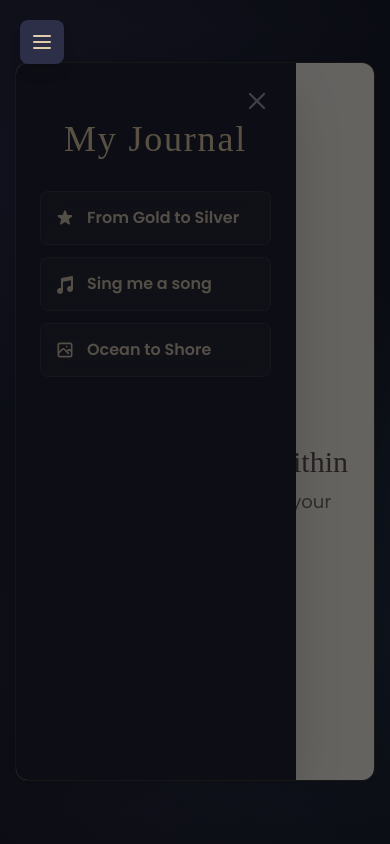
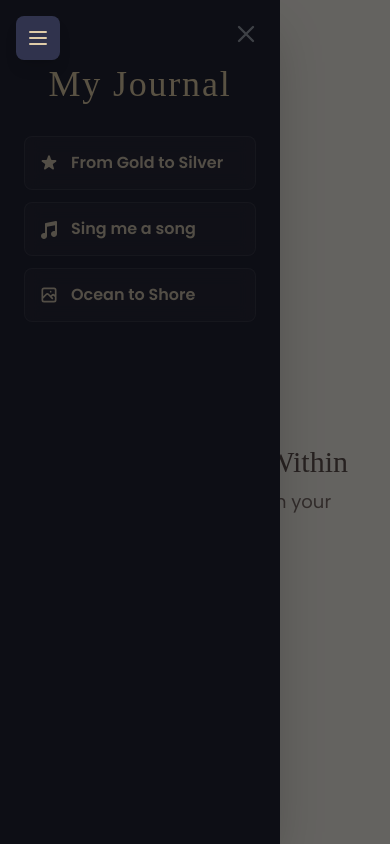
Before and after one commit to JREIGHDEE/STAR_2, a plain HTML site: page index.html in a window 390 px wide. Both pictures are taken after a click on the button "Open menu". Drawn offline with nearby package versions, Linux system fonts and the light colour scheme; a web font is replaced by a local one.

Commit message:
Update index.html

```diff
--- a/index.html
+++ b/index.html
@@ -9,6 +9,9 @@
     <link rel="preconnect" href="https://fonts.gstatic.com" crossorigin>
     <link href="https://fonts.googleapis.com/css2?family=Caveat:wght@400;700&family=Lora:ital,wght@0,400;0,500;0,600;1,400&family=Poppins:wght@300;400;600&family=Marcellus+SC&display=swap" rel="stylesheet">
     <style>
+        html {
+            -webkit-tap-highlight-color: transparent; /* Remove tap highlight on iOS */
+        }
         body {
             font-family: 'Poppins', sans-serif;
             background-color: #1a1e2f;
@@ -16,7 +19,7 @@
                 radial-gradient(circle at 10% 20%, rgba(120, 110, 200, 0.2) 0%, transparent 50%),
                 radial-gradient(circle at 80% 70%, rgba(100, 180, 220, 0.15) 0%, transparent 50%),
                 radial-gradient(circle at 30% 80%, rgba(150, 100, 180, 0.1) 0%, transparent 40%);
-            overflow-x: hidden; /* Prevent horizontal scroll from off-canvas elements */
+            overflow-x: hidden; /* Crucial: Prevent horizontal scroll from off-canvas elements */
         }
         .font-lora { font-family: 'Lora', serif; }
         .font-marcellus { font-family: 'Marcellus SC', serif; }
@@ -45,7 +48,6 @@
         #journal-container {
             opacity: 0;
             transform: scale(0.9) translateY(50px);
-            /* This is the main centered "book" */
         }
         .journal-animate-in {
             animation: openJournal 1s cubic-bezier(0.165, 0.84, 0.44, 1) 0.2s forwards;
@@ -58,7 +60,8 @@
             position: fixed; top: 0; left: 0; width: 100%; height: 100%;
             background-color: #1a1e2f;
             display: flex; align-items: center; justify-content: center;
-            z-index: 100; opacity: 0;
+            z-index: 1000; /* Highest z-index */
+            opacity: 0;
             animation: fadeInGreeting 0.8s ease-out forwards, fadeOutGreeting 0.8s 2.8s ease-in forwards;
         }
         #greeting-text {
@@ -81,6 +84,7 @@
             border: 1px solid rgba(255, 255, 255, 0.08);
             transition: all 0.3s cubic-bezier(0.25, 0.8, 0.25, 1);
             color: #d1c5b0;
+            touch-action: manipulation; /* Improve touch responsiveness */
         }
         .entry-button:hover {
             background-color: rgba(255, 255, 255, 0.08);
@@ -98,54 +102,67 @@
         }
         .highlight { font-weight: 500; color: #b98c56; }
 
-        /* Mobile Menu Styles */
-        #journal-nav.mobile-menu-open {
-            transform: translateX(0);
-        }
+        /* Styles for body when mobile menu is open */
         .body-no-scroll {
             overflow: hidden;
         }
+
+        /* Mobile Menu Overlay */
+        #menu-overlay.menu-overlay-active {
+            opacity: 1;
+            pointer-events: auto;
+        }
+
+        /* Journal Navigation: Mobile Off-Canvas and Desktop Sidebar */
+        #journal-nav.nav-open { /* Class toggled by JS for mobile */
+            transform: translateX(0);
+        }
     </style>
 </head>
-<body class="flex items-center justify-center min-h-screen p-4 sm:p-6 overflow-x-hidden">
+<body class="flex items-center justify-center min-h-screen p-0 sm:p-6 overflow-x-hidden">
 
     <div id="greeting-overlay">
         <h1 id="greeting-text">Welcome Star!</h1>
     </div>
 
-    <!-- Menu Toggle Button (Visible on Mobile Only) -->
-    <button id="menu-toggle-button" aria-label="Open menu"
-            class="md:hidden fixed top-5 left-5 z-[60] p-2.5 bg-[#3a3e5c]/70 backdrop-blur-md rounded-lg text-[#e0cda9] shadow-lg">
+    <!-- Menu Toggle Button (Visible on Mobile Only, higher z-index) -->
+    <button id="menu-toggle-button" aria-label="Open menu" aria-expanded="false"
+            class="md:hidden fixed top-4 left-4 z-[550] p-2.5 bg-[#3a3e5c]/80 backdrop-blur-md rounded-lg text-[#e0cda9] shadow-lg">
         <svg xmlns="http://www.w3.org/2000/svg" class="h-6 w-6" fill="none" viewBox="0 0 24 24" stroke="currentColor" stroke-width="2">
             <path stroke-linecap="round" stroke-linejoin="round" d="M4 6h16M4 12h16M4 18h16" />
         </svg>
     </button>
 
-    <!-- Overlay for mobile menu -->
-    <div id="menu-overlay" class="md:hidden fixed inset-0 bg-black/60 z-[45] hidden transition-opacity duration-300 opacity-0"></div>
+    <!-- Overlay for mobile menu (higher z-index than nav, lower than toggle button if toggle is outside) -->
+    <div id="menu-overlay"
+         class="md:hidden fixed inset-0 bg-black/60 z-[500] opacity-0 pointer-events-none transition-opacity duration-300">
+    </div>
 
+    <!-- Main Journal Structure -->
+    <div id="journal-container"
+         class="w-full h-screen md:h-[85vh] md:max-h-[750px] md:max-w-5xl
+                bg-[#2c2f48] md:rounded-xl md:overflow-hidden
+                flex flex-col md:flex-row journal-page-effect">
 
-    <div id="journal-container" class="w-full max-w-5xl bg-[#2c2f48] rounded-xl overflow-hidden flex flex-col md:flex-row h-[85vh] max-h-[750px] journal-page-effect">
-
-        <!-- Navigation Pane (Off-canvas on mobile, sidebar on desktop) -->
+        <!-- Navigation Pane -->
         <nav id="journal-nav"
-             class="fixed inset-y-0 left-0 z-50 w-4/5 max-w-[280px]
+             class="fixed inset-y-0 left-0 z-[520] w-4/5 max-w-[280px]
                     transform -translate-x-full transition-transform duration-300 ease-in-out
-                    md:relative md:translate-x-0 md:w-1/3 md:max-w-none
-                    bg-[#202234] md:bg-[#24273a]/60 md:backdrop-blur-lg p-6 sm:p-8
-                    border-r border-gray-600/0 md:border-gray-600/20 overflow-y-auto
-                    shadow-2xl md:shadow-none md:rounded-l-xl">
+                    bg-[#202234] shadow-2xl p-6 pt-16 sm:p-8 sm:pt-16 overflow-y-auto /* pt-16 to clear hamburger */
+                    md:relative md:translate-x-0 md:w-1/3 md:max-w-none md:pt-8
+                    md:bg-[#24273a]/60 md:backdrop-blur-lg md:shadow-none md:border-r md:border-gray-600/20 md:rounded-l-xl">
 
             <!-- Close button for mobile off-canvas -->
             <button id="close-menu-button" aria-label="Close menu"
-                    class="md:hidden absolute top-5 right-5 p-1 text-gray-400 hover:text-white">
+                    class="md:hidden absolute top-4 right-4 p-1 text-gray-400 hover:text-white">
                 <svg xmlns="http://www.w3.org/2000/svg" class="h-7 w-7" fill="none" viewBox="0 0 24 24" stroke="currentColor" stroke-width="2">
                     <path stroke-linecap="round" stroke-linejoin="round" d="M6 18L18 6M6 6l12 12" />
                 </svg>
             </button>
 
-            <h1 class="font-marcellus text-4xl text-[#e0cda9] mb-8 mt-8 md:mt-0 text-center md:text-left tracking-wider">My Journal</h1>
+            <h1 class="font-marcellus text-4xl text-[#e0cda9] mb-8 text-center md:text-left tracking-wider">My Journal</h1>
             <div id="entry-buttons" class="space-y-3">
+                <!-- Buttons -->
                 <button data-entry="entry1" class="entry-button w-full text-left p-3.5 rounded-lg font-semibold focus:outline-none focus:ring-2 focus:ring-[#d4af37]/70 flex items-center">
                     <svg xmlns="http://www.w3.org/2000/svg" class="h-5 w-5 mr-3 flex-shrink-0" viewBox="0 0 20 20" fill="currentColor"><path d="M9.049 2.927c.3-.921 1.603-.921 1.902 0l1.07 3.292a1 1 0 00.95.69h3.462c.969 0 1.371 1.24.588 1.81l-2.8 2.034a1 1 0 00-.364 1.118l1.07 3.292c.3.921-.755 1.688-1.54 1.118l-2.8-2.034a1 1 0 00-1.175 0l-2.8 2.034c-.784.57-1.838-.197-1.539-1.118l1.07-3.292a1 1 0 00-.364-1.118L2.98 8.72c-.783-.57-.38-1.81.588-1.81h3.461a1 1 0 00.951-.69l1.07-3.292z" /></svg>
                     From Gold to Silver
@@ -162,11 +179,9 @@
         </nav>
 
         <!-- Content Display Area -->
-        <main class="w-full h-full overflow-y-auto journal-content-area relative bg-[#FBF8F1]
-                     md:rounded-r-xl p-6 pt-8 sm:p-10 sm:pt-10">
-                     <!-- Adjusted padding for consistent spacing, pt-8 on mobile for a bit more top space below status bar area -->
-            <!-- Entries will be here -->
-            <!-- Entry 1: From Gold to Silver -->
+        <main class="journal-content-area w-full h-full overflow-y-auto relative bg-[#FBF8F1]
+                     p-6 pt-8 md:p-10 md:pt-10 md:rounded-r-xl">
+            <!-- Entries -->
             <div id="entry1" class="entry-content entry-hidden">
                 <h2 class="font-lora text-3xl font-bold text-[#3b2d2c] mb-6">From Gold to Silver</h2>
                 <div class="font-lora text-[#4f4240] text-lg leading-relaxed space-y-5 text-justify">
@@ -186,8 +201,6 @@
                     And it stays close, like a star against my chest.</span></p>
                 </div>
             </div>
-
-            <!-- Entry 2: Sing me a song -->
             <div id="entry2" class="entry-content entry-hidden">
                 <h2 class="font-lora text-3xl font-bold text-[#3b2d2c] mb-6">Sing me a song</h2>
                 <div class="font-lora text-[#4f4240] text-lg leading-relaxed space-y-5 text-justify">
@@ -205,8 +218,6 @@
                     <p class="italic text-[#605250]"><span class="highlight">And she’s the reason why.</span></p>
                 </div>
             </div>
-
-            <!-- Entry 3: Ocean to Shore (Poem) -->
             <div id="entry3" class="entry-content entry-hidden">
                 <h2 class="font-lora text-3xl font-bold text-[#3b2d2c] mb-6">Ocean to Shore</h2>
                 <img src="https://images.unsplash.com/photo-1519046904884-53103b34b206?ixlib=rb-4.0.3&ixid=M3wxMjA3fDB8MHxzZWFyY2h8MTB8fG9jZWFuJTIwcGFpbnRpbmd8ZW58MHx8MHx8fDA%3D&auto=format&fit=crop&w=1000&q=80"
@@ -239,7 +250,6 @@
                     and you—the hush that holds my soul.</span></p>
                 </div>
             </div>
-            <!-- Placeholder -->
             <div id="placeholder-content" class="entry-content entry-visible flex flex-col items-center justify-center h-full text-center">
                 <svg xmlns="http://www.w3.org/2000/svg" class="h-28 w-28 text-[#b0a08c] mb-6 opacity-80" viewBox="0 0 24 24" fill="none" stroke="currentColor" stroke-width="1.5" stroke-linecap="round" stroke-linejoin="round">
                     <path d="M2 3h6a4 4 0 0 1 4 4v14a3 3 0 0 0-3-3H2z"></path>
@@ -253,7 +263,7 @@
     </div>
 
     <script>
-        const body = document.body;
+        const docElement = document.documentElement;
         const greetingOverlay = document.getElementById('greeting-overlay');
         const journalContainer = document.getElementById('journal-container');
 
@@ -262,9 +272,8 @@
         const journalNav = document.getElementById('journal-nav');
         const menuOverlay = document.getElementById('menu-overlay');
 
-        const entryButtons = document.querySelectorAll('#entry-buttons .entry-button'); // More specific selector
+        const entryButtons = document.querySelectorAll('#entry-buttons .entry-button');
         const contents = document.querySelectorAll('.entry-content');
-        const placeholder = document.getElementById('placeholder-content');
         const contentArea = document.querySelector('.journal-content-area');
         let activeButton = null;
 
@@ -273,24 +282,27 @@
         }
 
         function openMobileMenu() {
-            if (!isMobileView()) return;
-            journalNav.classList.add('mobile-menu-open');
-            menuOverlay.classList.remove('hidden');
-            setTimeout(() => menuOverlay.classList.add('opacity-100'), 10); // For transition
-            body.classList.add('body-no-scroll');
+            journalNav.classList.add('nav-open');
+            menuOverlay.classList.add('menu-overlay-active');
+            docElement.classList.add('body-no-scroll');
             menuToggleButton.setAttribute('aria-expanded', 'true');
         }
 
         function closeMobileMenu() {
-            if (!isMobileView()) return;
-            journalNav.classList.remove('mobile-menu-open');
-            menuOverlay.classList.remove('opacity-100');
-            setTimeout(() => menuOverlay.classList.add('hidden'), 300); // Match transition duration
-            body.classList.remove('body-no-scroll');
+            journalNav.classList.remove('nav-open');
+            menuOverlay.classList.remove('menu-overlay-active');
+            docElement.classList.remove('body-no-scroll');
             menuToggleButton.setAttribute('aria-expanded', 'false');
         }
 
-        menuToggleButton.addEventListener('click', openMobileMenu);
+        menuToggleButton.addEventListener('click', (e) => {
+            e.stopPropagation(); // Prevent event bubbling
+            if (journalNav.classList.contains('nav-open')) {
+                closeMobileMenu();
+            } else {
+                openMobileMenu();
+            }
+        });
         closeMenuButton.addEventListener('click', closeMobileMenu);
         menuOverlay.addEventListener('click', closeMobileMenu);
 
@@ -302,8 +314,8 @@
             const paddingLeft = computedStyle.paddingLeft;
             const paddingRight = computedStyle.paddingRight;
 
-            document.querySelectorAll('.entry-hidden').forEach(el => {
-                el.style.width = `calc(100% - ${paddingLeft} - ${paddingRight})`;
+            document.querySelectorAll('.entry-content.entry-hidden').forEach(el => {
+                el.style.width = `calc(100% - (${paddingLeft} + ${paddingRight}))`;
             });
         }
 
@@ -315,7 +327,7 @@
 
             const selectedEntry = document.getElementById(entryId);
             if (selectedEntry) {
-                updateEntryHiddenWidth();
+                updateEntryHiddenWidth(); // Call before making visible
                 selectedEntry.classList.remove('entry-hidden');
                 selectedEntry.classList.add('entry-visible');
             }
@@ -333,7 +345,7 @@
                 activeButton = button;
 
                 showEntry(entryId);
-                if (isMobileView()) {
+                if (isMobileView() && journalNav.classList.contains('nav-open')) {
                     closeMobileMenu();
                 }
             });
@@ -342,7 +354,7 @@
         greetingOverlay.addEventListener('animationend', (event) => {
             if (event.animationName === 'fadeOutGreeting') {
                 greetingOverlay.style.display = 'none';
-                body.style.overflowY = 'auto'; // Enable Y scroll after greeting, X remains hidden
+                docElement.style.overflowY = 'auto';
                 journalContainer.classList.add('journal-animate-in');
                 updateEntryHiddenWidth();
             }
@@ -350,17 +362,17 @@
 
         window.addEventListener('DOMContentLoaded', () => {
             updateEntryHiddenWidth();
-            // Set initial aria-expanded state for menu toggle
             menuToggleButton.setAttribute('aria-expanded', 'false');
+            // Initially, only placeholder is visible.
+            // If you want first entry active by default:
+            // if (entryButtons.length > 0) { entryButtons[0].click(); }
         });
+
         window.addEventListener('resize', () => {
             updateEntryHiddenWidth();
-            // If resizing from mobile to desktop with menu open, ensure it's properly reset
-            if (!isMobileView() && journalNav.classList.contains('mobile-menu-open')) {
-                journalNav.classList.remove('mobile-menu-open'); // Remove transform
-                menuOverlay.classList.add('hidden');
-                menuOverlay.classList.remove('opacity-100');
-                body.classList.remove('body-no-scroll');
+            if (!isMobileView() && journalNav.classList.contains('nav-open')) {
+                // If resizing to desktop while mobile menu is open, close it cleanly
+                closeMobileMenu();
             }
         });
     </script>
```
